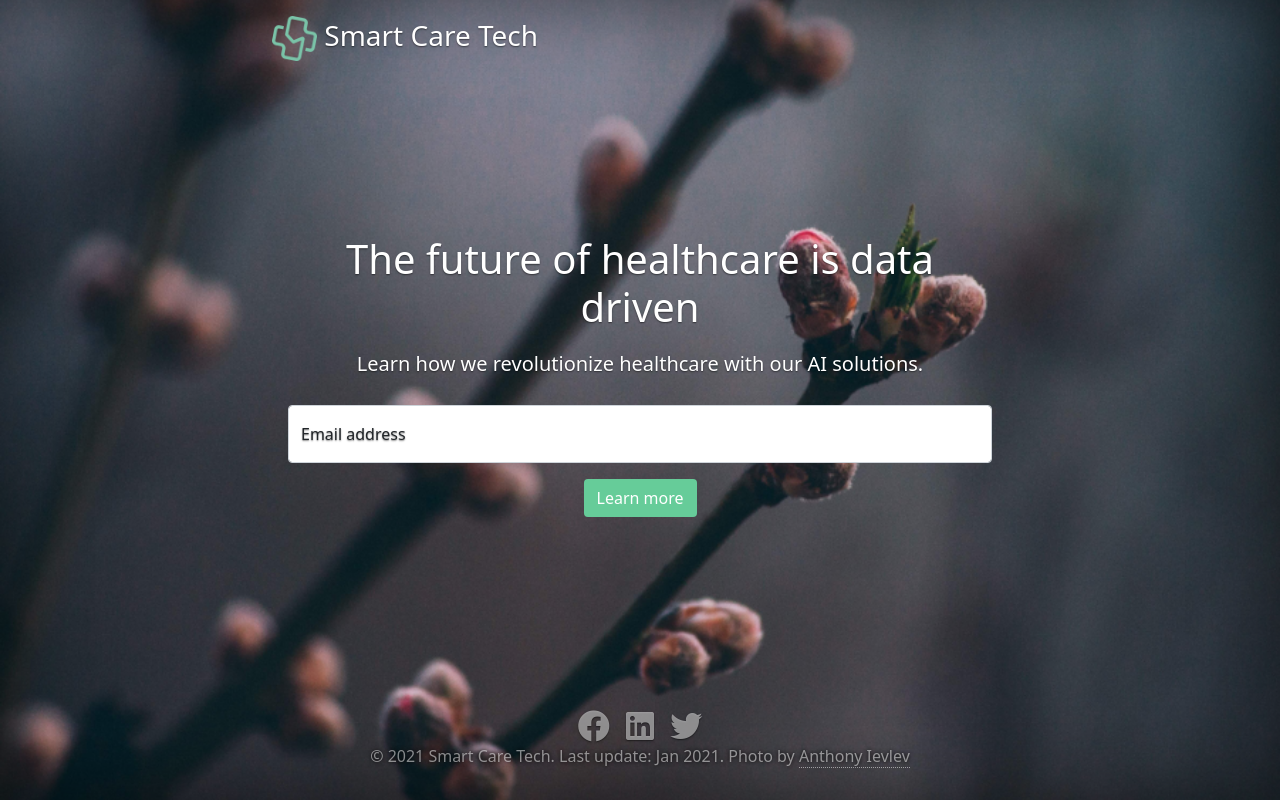
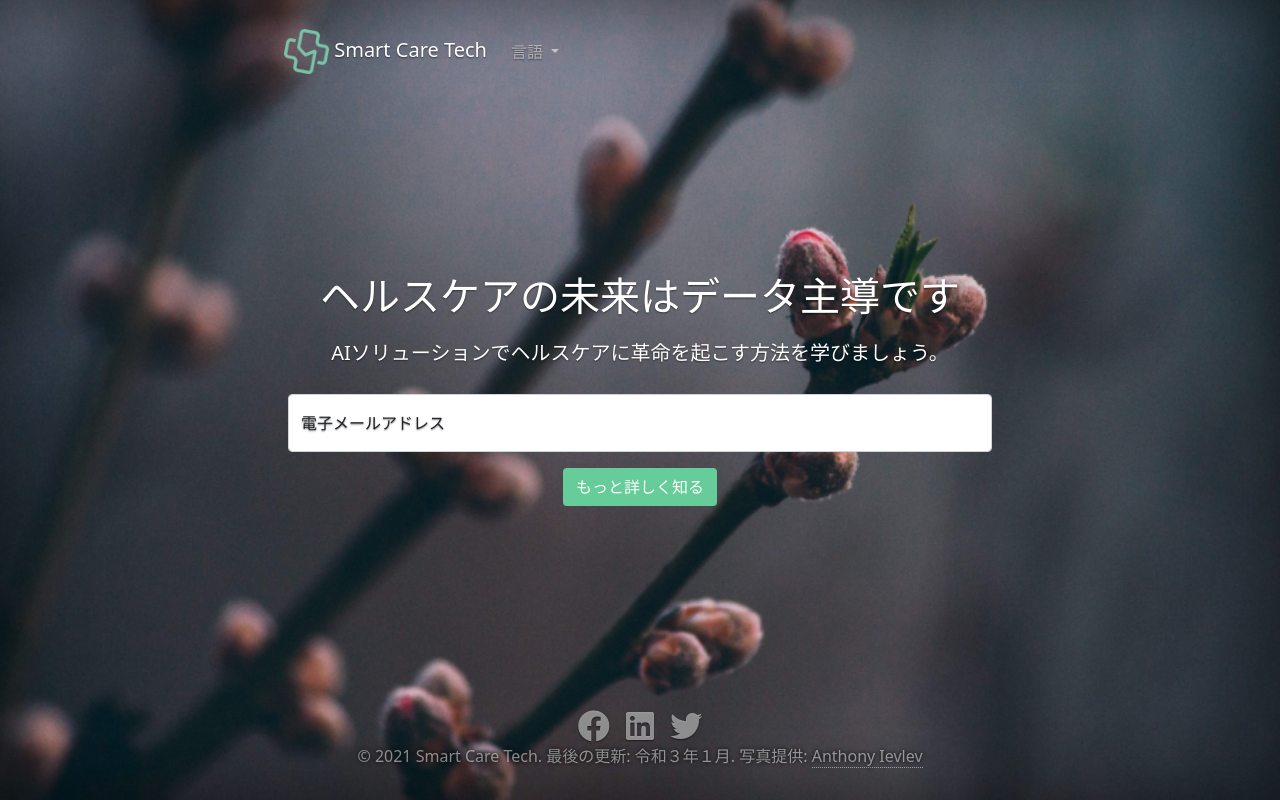
Before and after one commit to Smart-Care-Tech/Smart-Care-Tech.github.io, a plain HTML site: page docs/index.html in a window 1280 px wide. Drawn offline with nearby package versions, Linux system fonts and the light colour scheme.

Commit message:
Add dropdown menu for language and translate (google) page to japanese.

```diff
--- a/docs/css/cover.css
+++ b/docs/css/cover.css
@@ -60,6 +60,10 @@ body {
   border-bottom-color: #fff;
 }
 
+.dropdown-menu-dark .dropdown-item.active {
+    background-color: #66cc99;
+}
+
 .sns {
     padding-top: 20px
 }
--- a/docs/index.html
+++ b/docs/index.html
@@ -13,11 +13,6 @@
         <link href="css/all.min.css" rel="stylesheet">
 
     <!-- Favicons -->
-<!--    <link rel="apple-touch-icon" href="/docs/5.0/assets/img/favicons/apple-touch-icon.png" sizes="180x180">-->
-<!--    <link rel="icon" href="/docs/5.0/assets/img/favicons/favicon-32x32.png" sizes="32x32" type="image/png">-->
-<!--    <link rel="icon" href="/docs/5.0/assets/img/favicons/favicon-16x16.png" sizes="16x16" type="image/png">-->
-<!--    <link rel="manifest" href="/docs/5.0/assets/img/favicons/manifest.json">-->
-<!--    <link rel="mask-icon" href="/docs/5.0/assets/img/favicons/safari-pinned-tab.svg" color="#7952b3">-->
     <link rel="icon" href="/images/favicon.png">
 
     <!-- Custom styles for this template -->
@@ -26,32 +21,46 @@
 <body class="d-flex h-100 text-center text-white bg-dark myBg">
     <div class="cover-container d-flex w-100 h-100 p-3 mx-auto flex-column">
         <header class="mb-auto">
-            <div>
-                <h3 class="float-md-start mb-0">
-                    <img src="/images/favicon.png" alt="Smart Care Tech Logo" style="width:45px;"/>
-                    Smart Care Tech</h3>
-                <nav class="nav nav-masthead justify-content-center float-md-end">
-<!--                    <a class="nav-link active" aria-current="page" href="#">Home</a>-->
-<!--
-                    <a class="nav-link" href="#">Features</a>
-                    <a class="nav-link" href="#">Contact</a>
--->
-                </nav>
-            </div>
+            <nav class="navbar navbar-expand-lg navbar-dark bg-transparent">
+                <div class="container-fluid">
+                    <a class="navbar-brand" href="/index.html">
+                        <img src="/images/favicon.png" alt="Smart Care Tech Logo" style="width:45px;"/>
+                        Smart Care Tech
+                    </a>
+                    <button class="navbar-toggler" type="button" data-bs-toggle="collapse" data-bs-target="#navbarNavDarkDropdown" aria-controls="navbarNavDarkDropdown" aria-expanded="false" aria-label="Toggle navigation">
+                        <span class="navbar-toggler-icon"></span>
+                    </button>
+                    <div class="collapse navbar-collapse" id="navbarNavDarkDropdown">
+                        <ul class="navbar-nav">
+                            <li class="nav-item dropdown">
+                                <a class="nav-link dropdown-toggle" href="#" id="navbarDarkDropdownMenuLink" role="button" data-bs-toggle="dropdown" aria-expanded="false">
+                                    言語
+                                </a>
+                                <ul class="dropdown-menu dropdown-menu-dark" aria-labelledby="navbarDarkDropdownMenuLink">
+                                    <li><a class="dropdown-item" href="/index1.html">英語</a></li>
+                                    <li><a class="dropdown-item active" href="/index.html">日本語</a></li>
+                                    <li><a class="dropdown-item" href="/index2.html">中国語</a></li>
+                                </ul>
+                            </li>
+                        </ul>
+                    </div>
+                </div>
+            </nav>
         </header>
 
         <main class="px-3">
-            <h1>The future of healthcare is data driven</h1>
+            <h1>ヘルスケアの未来はデータ主導です</h1>
             <p class="lead" style="padding: 10px 0px;">
-                Learn how we revolutionize healthcare with our AI solutions.
+                AIソリューションでヘルスケアに革命を起こす方法を学びましょう。
             </p>
             <form action="https://formspree.io/f/xeqpnlyg" method="POST">
                 <div class="form-floating mb-3 text-dark">
                     <input type="email" class="form-control" id="floatingInput" placeholder="name@example.com" name="_replyto" autocomplete="off" required>
-                    <label for="floatingInput">Email address</label>
+                    <label for="floatingInput">電子メールアドレス</label>
+                    <input type="hidden" value="jp" name="lang">
                 </div>
                 <div>
-                    <input class="btn btn-sct" type="submit" value="Learn more">
+                    <input class="btn btn-sct" type="submit" value="もっと詳しく知る">
                 </div>
             </form>
         </main>
@@ -63,7 +72,7 @@
                 <i class="fab fa-twitter"></i>
             </div>
             <p style="text-shadow: black 0px 0px 4px;">
-                &#169 2021 Smart Care Tech. Last update: Jan 2021. Photo by <a style="text-decoration: none; border-bottom: dotted 1px; color: var(--text-secondary);" href="https://unsplash.com/photos/DQ4krhj3OAY">Anthony Ievlev</a>
+                &#169 2021 Smart Care Tech. 最後の更新: 令和３年１月. 写真提供: <a style="text-decoration: none; border-bottom: dotted 1px; color: var(--text-secondary);" href="https://unsplash.com/photos/DQ4krhj3OAY">Anthony Ievlev</a>
             </p>
         </footer>
     </div>
```
